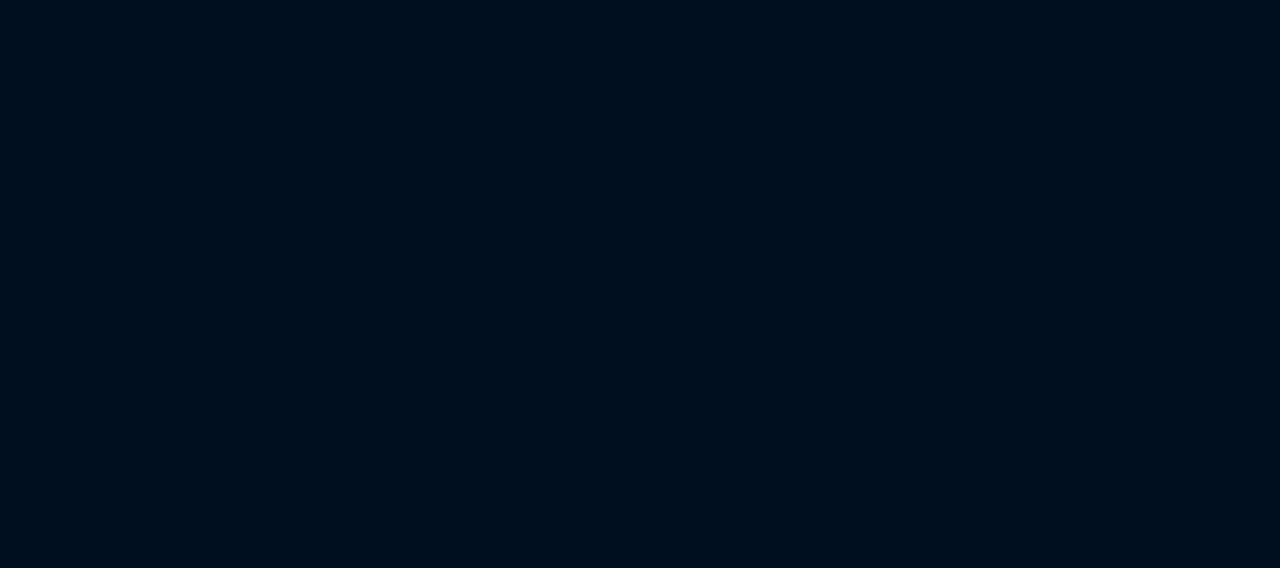
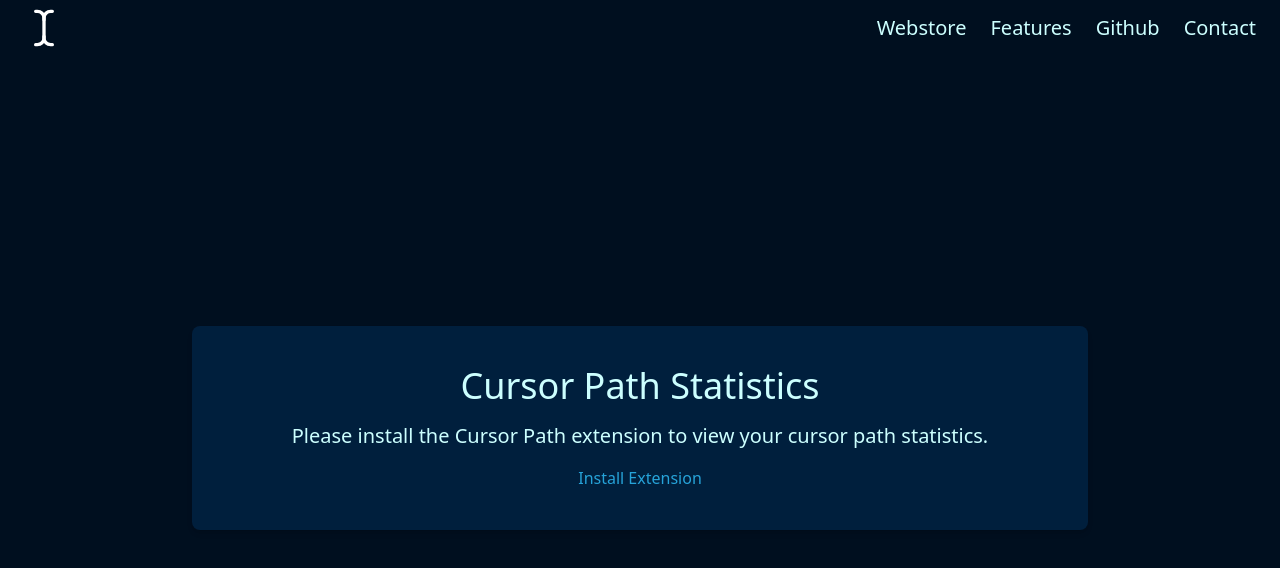
Before and after one commit to aroramrinaal/cursorpath-landing, a Next.js app: page /stats in a window 1280 px wide. Shown: the top 568 px of the page. Built offline with nearby package versions, Linux system fonts and the light colour scheme.

Commit message:
Refactor stats page layout and add feature cards to /stats route

```diff
--- a/src/pages/stats.tsx
+++ b/src/pages/stats.tsx
@@ -1,9 +1,35 @@
+// import React from "react";
+// import Navbar from "@/components/Navbar";
+
+// const StatsPage = () => {
+//     return (
+//         <div className="min-h-screen flex flex-col bg-background">
+//         </div>
+//     );
+// };
+
+// export default StatsPage;
 import React from "react";
 import Navbar from "@/components/Navbar";
 
 const StatsPage = () => {
     return (
-        <div className="min-h-screen flex flex-col bg-background">
+        <div className="min-h-screen flex flex-col bg-background text-foreground">
+            <Navbar />
+            <div className="flex-grow flex items-center justify-center">
+                <div id="extension-stats-placeholder" className="max-w-4xl w-full bg-card p-10 rounded-lg shadow-md text-center">
+                    <h2 className="text-4xl mb-4">Cursor Path Statistics</h2>
+                    <p className="text-xl">Please install the Cursor Path extension to view your cursor path statistics.</p>
+                    <a href="https://chrome.google.com/webstore" className="text-accent mt-4 inline-block">
+                        Install Extension
+                    </a>
+                </div>
+                <div id="extension-stats" className="hidden max-w-4xl w-full bg-card p-10 rounded-lg shadow-md text-center">
+                    <h2 className="text-4xl mb-4">Cursor Path Statistics</h2>
+                    <p className="text-xl">Total Distance: <span id="totalDistance"></span> pixels</p>
+                    <p className="text-xl">Approximate Real-World Distance: <span id="realWorldDistance"></span></p>
+                </div>
+            </div>
         </div>
     );
 };
```
